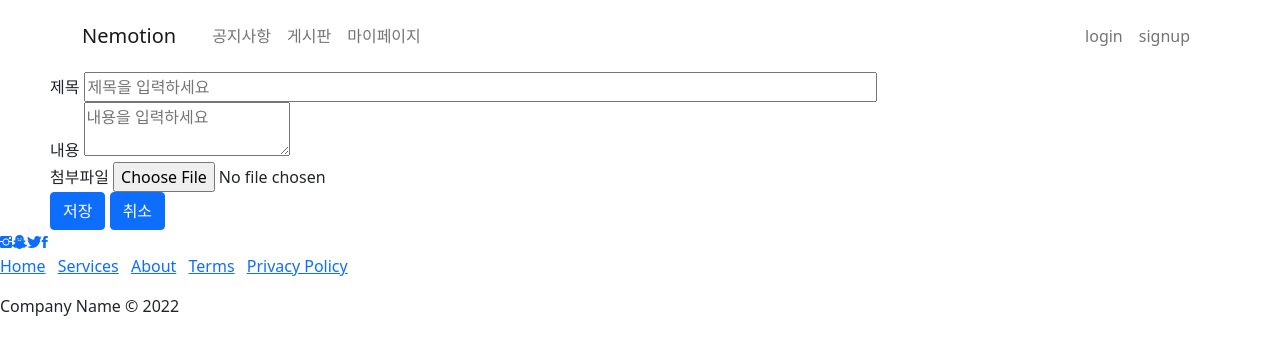
After one commit to doradorani/VoiceEmotion, a Django app: template board/templates/board/write.html in a window 1280 px wide. The commit adds this page. Shown: the top 355 px of the page. Run offline with Django 4.2, Linux system fonts and the light colour scheme; the template is opened without the code that fills it: values that come from a table or form of the project are taken from there, others are empty.

Commit message:
board write

```diff
--- /dev/null
+++ b/board/forms.py
@@ -0,0 +1,20 @@
+from django import forms
+from .models import Board, Comment
+
+class BoardWriteForm(forms.ModelForm):
+
+    class Meta:
+        model = Board
+        fields = ('title','content', 'image',)
+
+
+
+
+class CommentForm(forms.ModelForm):
+
+    class Meta:
+        model = Comment
+        fields = ['content']
+        labels = {
+        'content': '댓글내용',
+        }
--- a/board/templates/board/board.html
+++ b/board/templates/board/board.html
@@ -46,7 +46,7 @@
           ><span aria-hidden="true">»</span></a
         >
       </li>
-      <a href="#" class="btn btn-primary" type="button"
+      <a href="{%url 'board:write' %}" class="btn btn-primary" type="button"
         >글쓰기</a
       >
     </ul>
--- /dev/null
+++ b/board/templates/board/write.html
@@ -0,0 +1,15 @@
+{% extends "board/base.html" %}
+{% load static %}
+{% block content %}
+<!-- End: Navigation Clean -->
+<section style="padding: 0 50px">
+  <form method="post" enctype="multipart/form-data">
+    {% csrf_token %} {% include "form_errors.html" %}
+    <div> 제목 <input name="title" size="80" placeholder="제목을 입력하세요"></div>
+	  <div> 내용 <textarea name="content" size="80" placeholder="내용을 입력하세요"></textarea></div>
+	  <div style="width:800px;"> 첨부파일 <input type="file" name="file"></div>
+    <button class="btn btn-primary" type="submit">저장</button>
+    <a href= "{% url 'board:board' %}"> <button class="btn btn-primary" type="button">취소</button> </a>
+  </form>
+</section>
+{% endblock%}
--- a/config/urls.py
+++ b/config/urls.py
@@ -15,10 +15,11 @@ Including another URLconf
 """
 from django.contrib import admin
 from django.urls import include, path
+from sklearn.neighbors import NearestCentroid
 
 urlpatterns = [
     path('admin/', admin.site.urls),
     path('', include('main.urls')),
     path('member/', include('member.urls')),
-    path('board/',include('board.urls'))
+    path('',include('board.urls'),name='board'),
 ]
```
Also changed, not shown: board/views.py (+20 -1 lines).
